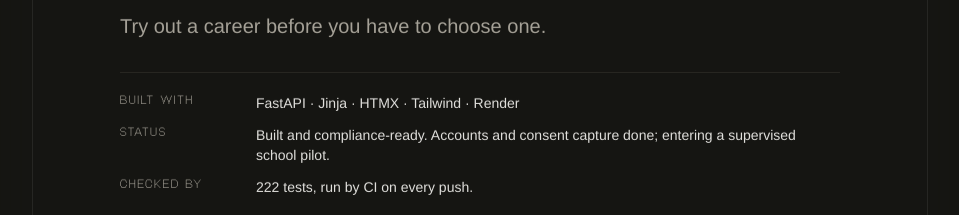
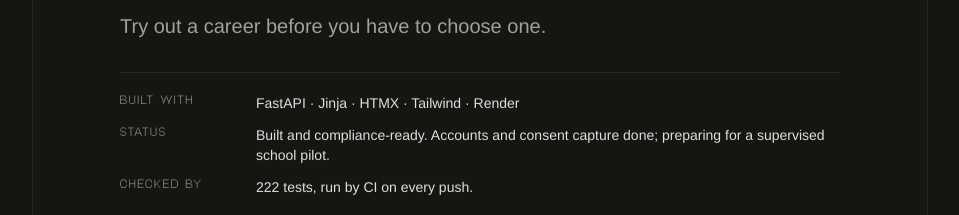
Before and after one commit to soya-00/portfolio, a React (Vite) app: page / in a window 1280 px wide. Shown: the part 3620-3835 px from the top of the page, without its empty margins (160-1119 px from the left). Built offline with nearby package versions, Linux system fonts and the light colour scheme.

Commit message:
Say preparing for the pilot rather than entering it

```diff
--- a/src/components/Work.tsx
+++ b/src/components/Work.tsx
@@ -182,7 +182,7 @@ export default function Work() {
         name="GALS"
         kicker="Try out a career before you have to choose one."
         stack="FastAPI · Jinja · HTMX · Tailwind · Render"
-        status="Built and compliance-ready. Accounts and consent capture done; entering a supervised school pilot."
+        status="Built and compliance-ready. Accounts and consent capture done; preparing for a supervised school pilot."
         checked="222 tests, run by CI on every push."
         writeup="gals"
         links={[
--- a/src/writeups/Gals.tsx
+++ b/src/writeups/Gals.tsx
@@ -1023,7 +1023,7 @@ export default function GalsWriteup() {
         },
         {
           label: "Stage",
-          value: "Built, compliance-ready, entering supervised school pilot",
+          value: "Built, compliance-ready, preparing for a supervised school pilot",
         },
         {
           label: "Stack",
```
